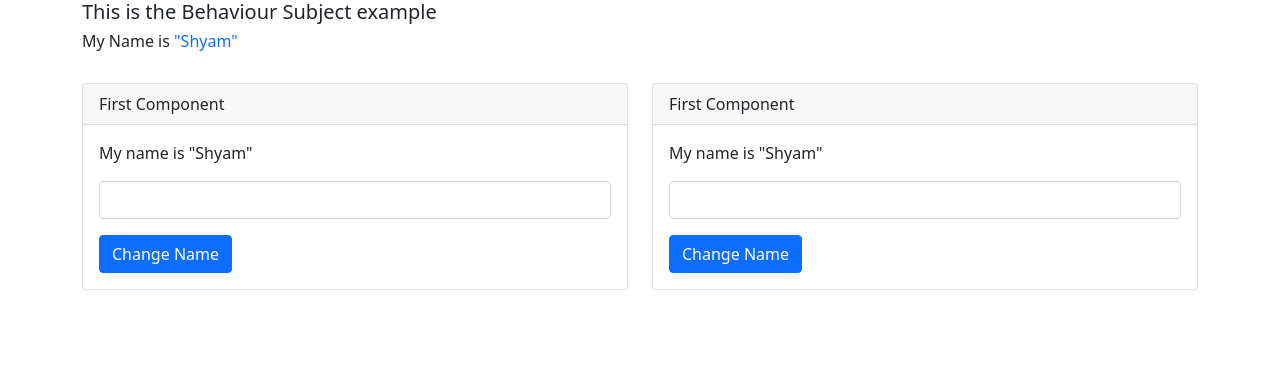
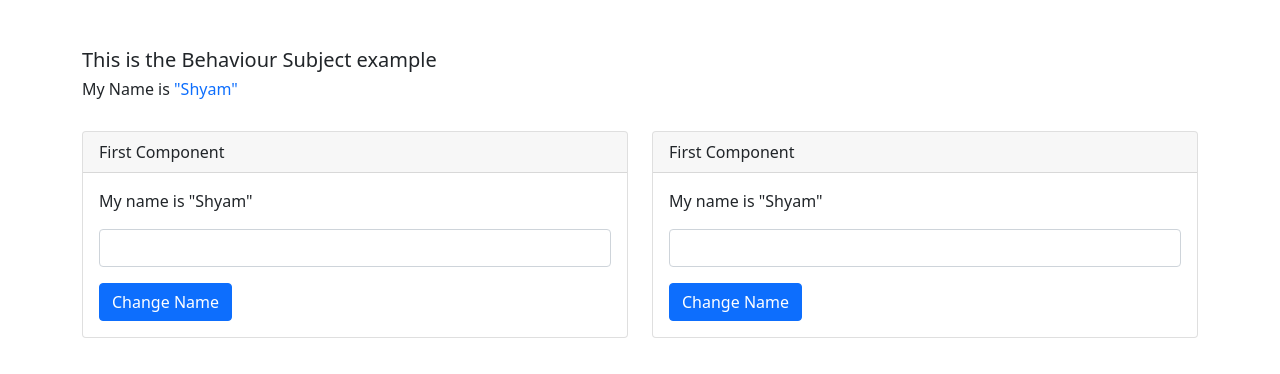
Before and after one commit to Shyam7675/Behaviour-Subject-Example, an Angular app: page / in a window 1280 px wide. Shown: the top 374 px of the page. Built offline with nearby package versions, Linux system fonts and the light colour scheme.

Commit message:
1 file modified

```diff
--- a/src/app/app.component.html
+++ b/src/app/app.component.html
@@ -1,3 +1,4 @@
+<div class="d-flex mt-5">
   <div class="container">
     <h5 >This is the Behaviour Subject example</h5>
     <h6 >My Name is <span class="text-primary"> "{{name}}"</span></h6>
@@ -12,3 +13,4 @@
     </div>
 
   </div>
+</div>
```
Lines whose indentation alone changed are shown as unchanged.
